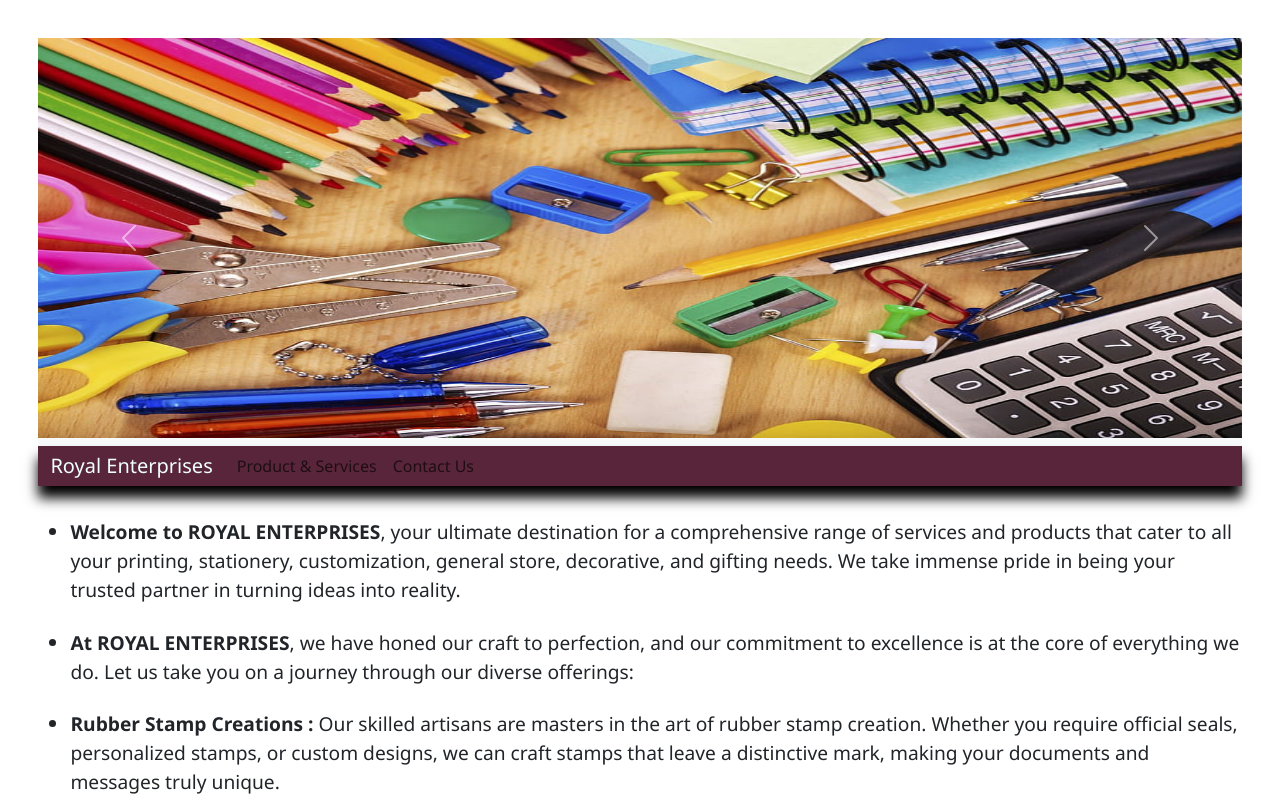
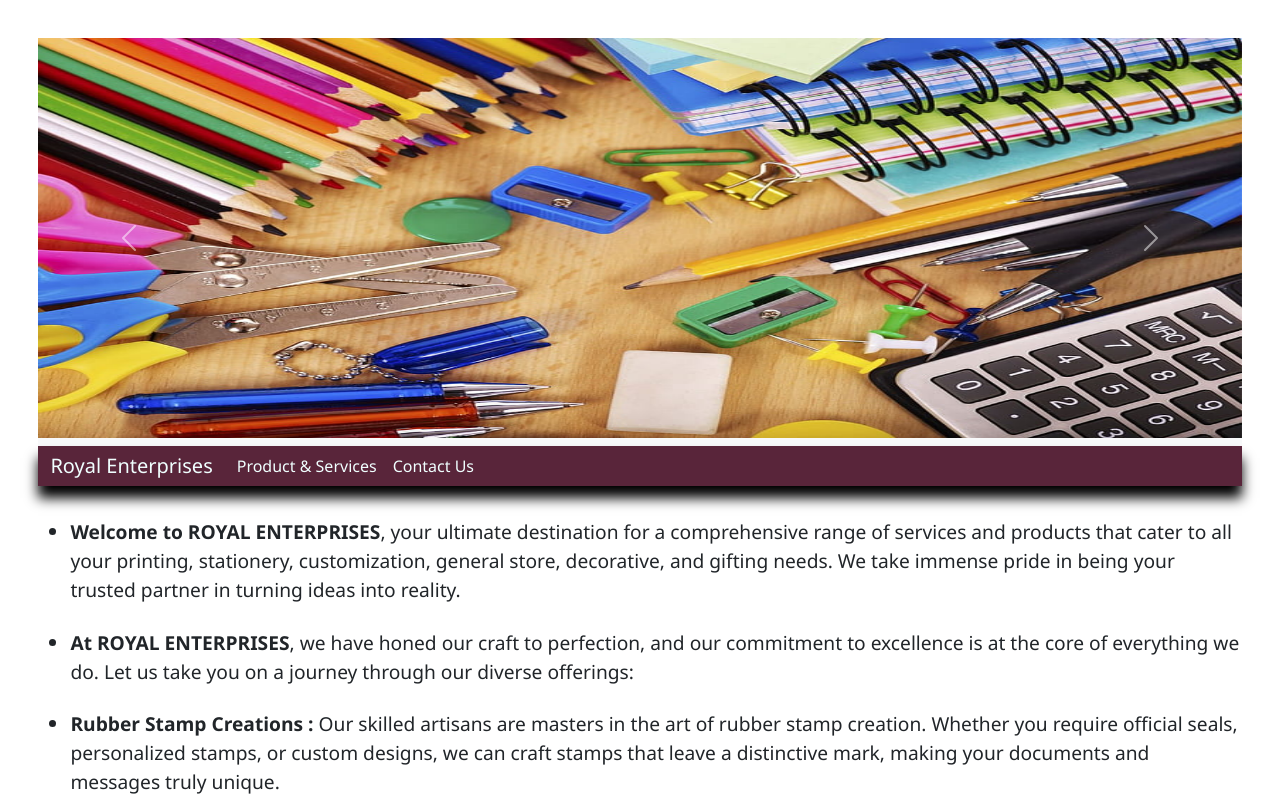
Before and after one commit to samsdigisol/royal-enterprise, a plain HTML site: page index.html in a window 1280 px wide. Shown: the top 800 px of the page. Drawn offline with nearby package versions, Linux system fonts and the light colour scheme.

Commit message:
Update style.css

```diff
--- a/style.css
+++ b/style.css
@@ -4,7 +4,9 @@ body{
     box-sizing: border-box;
     font-family: 'Segoe UI', Tahoma, Geneva, Verdana, sans-serif;
 }
-
+.nav-link{
+    color: azure;
+}
 html{
     scroll-behavior: smooth;
 }
```
